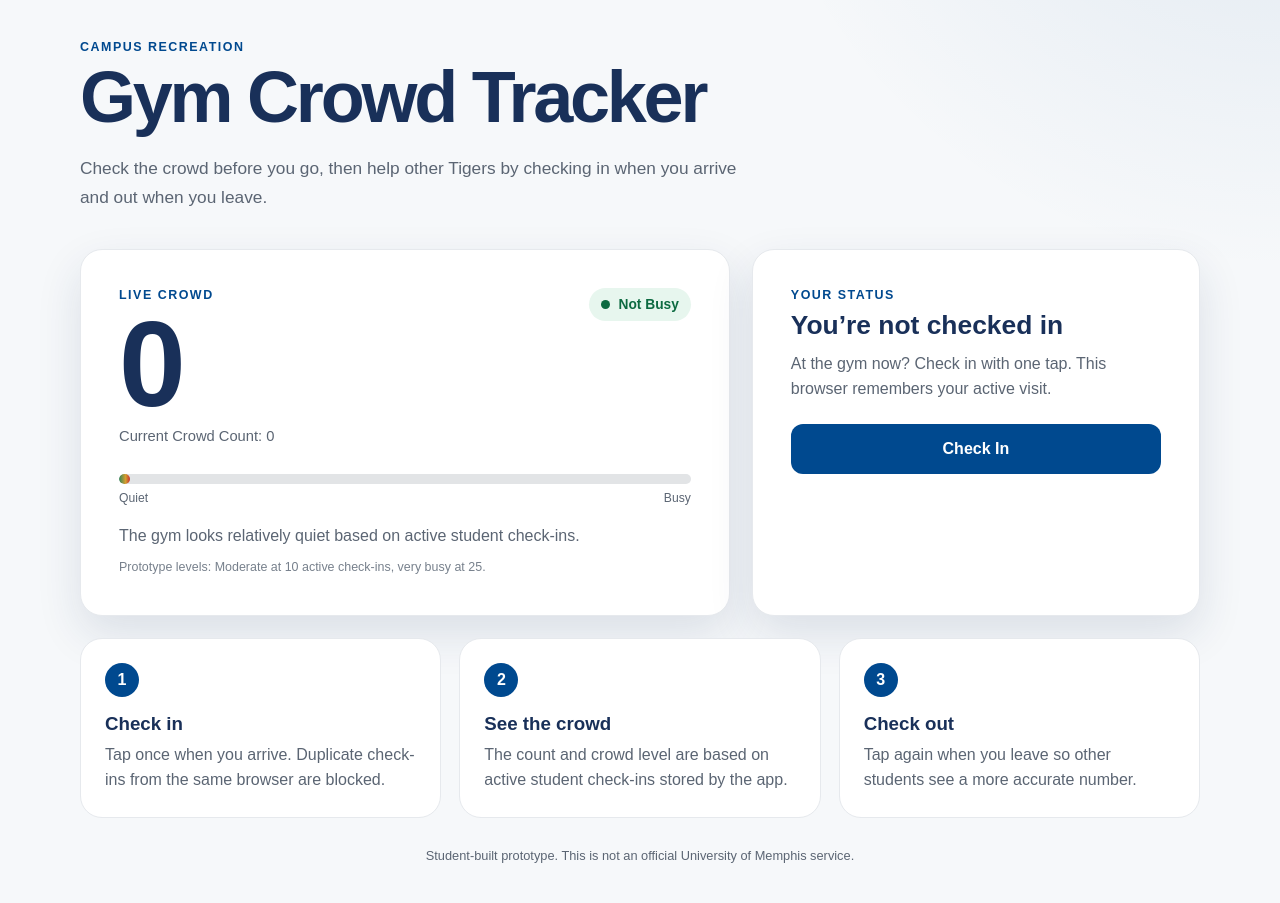
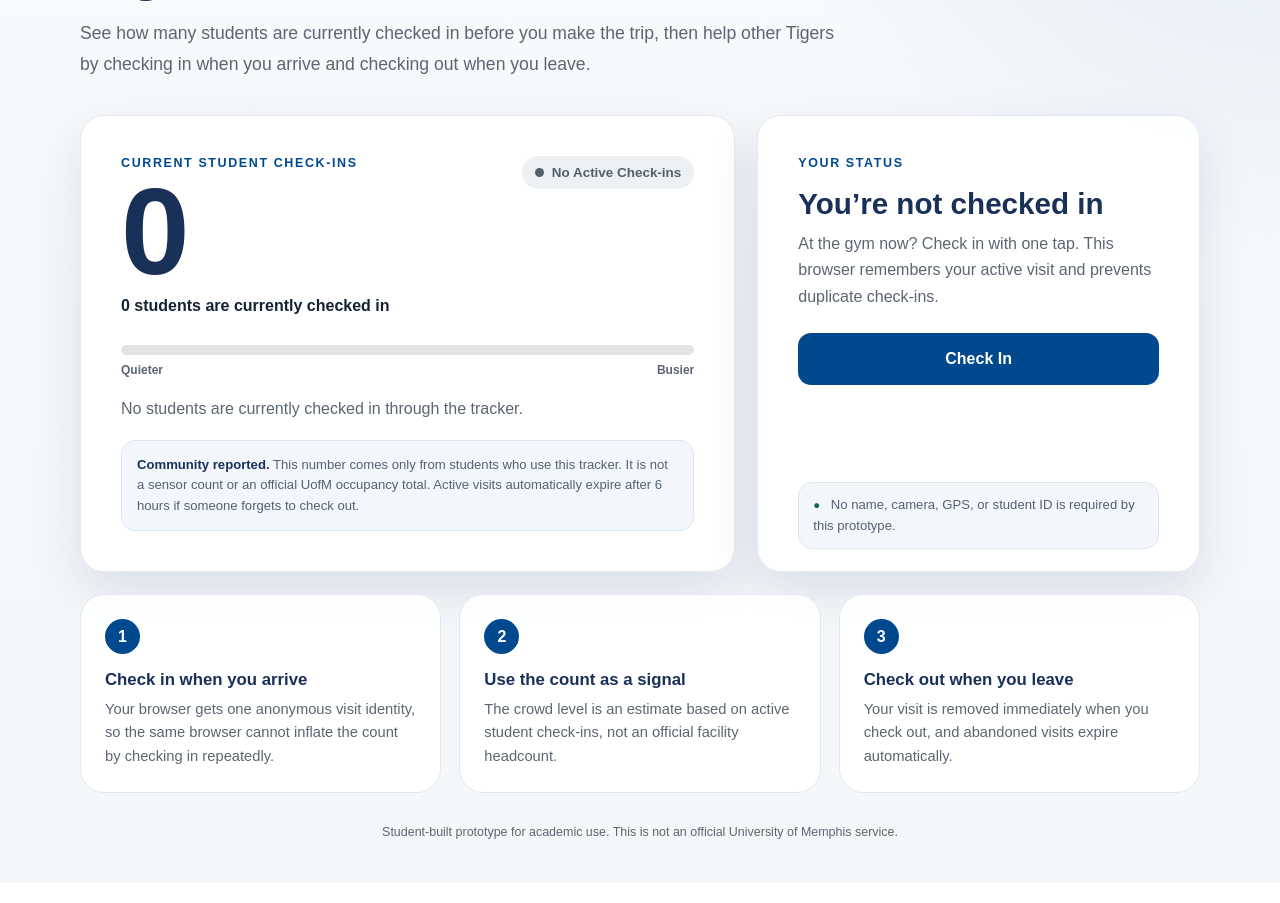
Before and after one commit to Moesk1/Gym-Crowd--Tracker-, a Flask app: page / in a window 1280 px wide. Shown: the part 273-1176 px from the top of the page. After the commit the page ends 1112 px from the top, so only its background shows below. Run offline with Flask 3, Linux system fonts and the light colour scheme; data that the repository does not hold is empty.

Commit message:
Fix crowd accuracy and finalize UofM student interface
Correct stale prototype crowd counts, use the official UofM lockup, clarify student-reported data, and add regression coverage.

```diff
--- a/app.py
+++ b/app.py
@@ -5,7 +5,7 @@ import os
 import sqlite3
 import time
 import uuid
-from datetime import datetime, timezone
+from datetime import datetime, timedelta, timezone
 from pathlib import Path
 
 app = Flask(__name__)
@@ -13,12 +13,16 @@ app = Flask(__name__)
 DATABASE = Path(__file__).parent / "gym.db"
 VISITOR_COOKIE = "gym_visitor_id"
 COOKIE_MAX_AGE_SECONDS = 60 * 60 * 24 * 365
+CHECK_IN_TTL_HOURS = int(os.getenv("CHECK_IN_TTL_HOURS", "6"))
 MODERATE_CROWD_AT = int(os.getenv("MODERATE_CROWD_AT", "10"))
 VERY_BUSY_CROWD_AT = int(os.getenv("VERY_BUSY_CROWD_AT", "25"))
 
-UOFM_LOGO_URL = "https://www.memphis.edu/logo/elements/images/academic2.png"
+# Official UofM lockup served by the University of Memphis website.
+UOFM_LOGO_URL = (
+    "https://www.memphis.edu/_resources/images/logos/"
+    "leaping_tiger_full_color_white-text.png"
+)
 
-# Structured JSON logging setup.
 logger = logging.getLogger("gym_crowd_tracker")
 logger.setLevel(logging.INFO)
 logger.propagate = False
@@ -101,8 +105,30 @@ def get_db_connection():
     return connection
 
 
+def expire_stale_check_ins(connection, now=None):
+    """Retire abandoned visits so stale prototype data cannot inflate the count."""
+    current_time = now or datetime.now(timezone.utc)
+    cutoff = current_time - timedelta(hours=CHECK_IN_TTL_HOURS)
+
+    cursor = connection.execute(
+        """
+        UPDATE check_ins
+        SET active = 0,
+            checked_out_at = COALESCE(checked_out_at, ?)
+        WHERE active = 1
+          AND (
+            checked_in_at IS NULL
+            OR checked_in_at < ?
+          )
+        """,
+        (current_time.isoformat(), cutoff.isoformat()),
+    )
+    connection.commit()
+    return cursor.rowcount
+
+
 def init_db():
-    """Create the database and apply small backwards-compatible migrations."""
+    """Create the database and apply backwards-compatible migrations."""
     connection = get_db_connection()
 
     try:
@@ -140,23 +166,33 @@ def init_db():
             """
         )
         connection.commit()
+
+        # Old development rows did not have timestamps. They cannot represent a
+        # trustworthy current visit, so retire them on startup.
+        expire_stale_check_ins(connection)
     finally:
         connection.close()
 
 
 def get_crowd_count(connection):
+    """Count only timestamped, active check-ins."""
     return connection.execute(
-        "SELECT COUNT(*) FROM check_ins WHERE active = 1"
+        """
+        SELECT COUNT(*)
+        FROM check_ins
+        WHERE active = 1
+          AND checked_in_at IS NOT NULL
+        """
     ).fetchone()[0]
 
 
 def get_crowd_level(crowd_count):
-    """Return the prototype crowd level and short student guidance."""
+    """Return a simple crowd label based on active student-reported check-ins."""
     if crowd_count >= VERY_BUSY_CROWD_AT:
         return {
             "label": "Very Busy",
             "slug": "very-busy",
-            "guidance": "Expect a busy gym. If your schedule is flexible, consider visiting later.",
+            "guidance": "A lot of students are currently checked in. If your schedule is flexible, consider visiting later.",
         }
     if crowd_count >= MODERATE_CROWD_AT:
         return {
@@ -164,10 +200,16 @@ def get_crowd_level(crowd_count):
             "slug": "moderate",
             "guidance": "There is a noticeable crowd, but you should still have options.",
         }
+    if crowd_count == 0:
+        return {
+            "label": "No Active Check-ins",
+            "slug": "empty",
+            "guidance": "No students are currently checked in through the tracker.",
+        }
     return {
         "label": "Not Busy",
         "slug": "not-busy",
-        "guidance": "The gym looks relatively quiet based on active student check-ins.",
+        "guidance": "The gym looks relatively quiet based on current student check-ins.",
     }
 
 
@@ -179,7 +221,9 @@ def get_student_check_in_status(connection, visitor_id):
         """
         SELECT id
         FROM check_ins
-        WHERE visitor_id = ? AND active = 1
+        WHERE visitor_id = ?
+          AND active = 1
+          AND checked_in_at IS NOT NULL
         LIMIT 1
         """,
         (visitor_id,),
@@ -200,10 +244,22 @@ def execute_write(sql, parameters=()):
 
 def get_status_message(status):
     messages = {
-        "checked-in": ("success", "You’re checked in. Thanks for helping other Tigers see the crowd."),
-        "checked-out": ("success", "You’re checked out. Your visit is no longer included in the count."),
-        "already-in": ("warning", "You’re already checked in, so the crowd count was not changed."),
-        "not-in": ("warning", "You aren’t currently checked in, so the crowd count was not changed."),
+        "checked-in": (
+            "success",
+            "You’re checked in. Thanks for helping other Tigers see the current crowd.",
+        ),
+        "checked-out": (
+            "success",
+            "You’re checked out. Your visit is no longer included in the count.",
+        ),
+        "already-in": (
+            "warning",
+            "You’re already checked in, so the count was not changed.",
+        ),
+        "not-in": (
+            "warning",
+            "You aren’t currently checked in, so the count was not changed.",
+        ),
     }
     return messages.get(status)
 
@@ -217,13 +273,21 @@ def home():
 
     connection = get_db_connection()
     try:
+        expired_count = expire_stale_check_ins(connection)
         crowd_count = get_crowd_count(connection)
         is_checked_in = get_student_check_in_status(connection, visitor_id)
     finally:
         connection.close()
 
+    if expired_count:
+        log_event("stale_checkins_expired", expired_count=expired_count)
+
     crowd_level = get_crowd_level(crowd_count)
-    meter_percent = min(100, round((crowd_count / VERY_BUSY_CROWD_AT) * 100))
+    meter_percent = (
+        0
+        if crowd_count == 0
+        else min(100, round((crowd_count / VERY_BUSY_CROWD_AT) * 100))
+    )
     status_message = get_status_message(request.args.get("status"))
 
     log_event(
@@ -242,6 +306,7 @@ def home():
             meter_percent=meter_percent,
             moderate_at=MODERATE_CROWD_AT,
             very_busy_at=VERY_BUSY_CROWD_AT,
+            check_in_ttl_hours=CHECK_IN_TTL_HOURS,
             status_message=status_message,
             uofm_logo_url=UOFM_LOGO_URL,
         )
@@ -275,8 +340,8 @@ def check_in():
                 (visitor_id, now),
             )
         else:
-            # Backwards-compatible path for non-browser/legacy callers that do not
-            # yet have the anonymous visitor cookie issued by the homepage.
+            # Compatibility path for direct/test clients that have not loaded
+            # the homepage and therefore do not yet have the browser cookie.
             execute_write(
                 "INSERT INTO check_ins (active, checked_in_at) VALUES (1, ?)",
                 (now,),
@@ -310,7 +375,6 @@ def check_out():
             (now, visitor_id),
         )
     else:
-        # Keep the original route behavior for legacy callers without a cookie.
         changed = execute_write(
             """
             UPDATE check_ins
@@ -343,7 +407,11 @@ def health():
         finally:
             connection.close()
     except sqlite3.Error as error:
-        log_event("health_check_failed", level="ERROR", error_type=type(error).__name__)
+        log_event(
+            "health_check_failed",
+            level="ERROR",
+            error_type=type(error).__name__,
+        )
         return jsonify({"status": "error", "database": "unavailable"}), 503
 
     return jsonify({"status": "ok", "database": "ok"})
--- a/static/styles.css
+++ b/static/styles.css
@@ -6,9 +6,16 @@
   --white: #FFFFFF;
   --ink: #152235;
   --muted: #5B6573;
-  --shadow: 0 18px 45px rgba(25, 48, 89, 0.12);
+  --success: #0D6A41;
+  --warning: #775000;
+  --danger: #9A2D2D;
+  --shadow: 0 20px 50px rgba(25, 48, 89, 0.12);
 }
+
 * { box-sizing: border-box; }
+
+html { scroll-behavior: smooth; }
+
 body {
   margin: 0;
   min-height: 100vh;
@@ -16,126 +23,204 @@ body {
   color: var(--ink);
   background:
     radial-gradient(circle at top right, rgba(0,73,143,.10), transparent 34rem),
-    #F6F8FA;
+    linear-gradient(180deg, #F8FAFC 0%, #F4F7FA 100%);
 }
-button { font: inherit; }
+
+button, input { font: inherit; }
+
 .site-header {
-  background: var(--white);
-  border-bottom: 1px solid var(--mynders-gray);
+  background: linear-gradient(135deg, #003B74 0%, var(--memphis-blue) 100%);
+  border-bottom: 1px solid rgba(255,255,255,.12);
+  box-shadow: 0 8px 26px rgba(25,48,89,.14);
 }
+
 .header-inner {
   width: min(1120px, calc(100% - 32px));
-  min-height: 88px;
+  min-height: 108px;
   margin: 0 auto;
   display: flex;
   align-items: center;
   justify-content: space-between;
-  gap: 24px;
+  gap: 28px;
 }
+
+.brand-lockup {
+  display: inline-flex;
+  align-items: center;
+  min-width: 0;
+}
+
 .uofm-logo {
   display: block;
-  width: min(330px, 68vw);
+  width: min(430px, 72vw);
+  max-height: 86px;
   height: auto;
   object-fit: contain;
 }
+
 .prototype-badge {
-  padding: 8px 12px;
+  padding: 9px 13px;
+  border: 1px solid rgba(255,255,255,.25);
   border-radius: 999px;
-  background: var(--mynders-gray);
-  color: var(--brister-blue);
-  font-size: .78rem;
+  background: rgba(255,255,255,.13);
+  color: var(--white);
+  backdrop-filter: blur(6px);
+  font-size: .77rem;
   font-weight: 800;
-  letter-spacing: .03em;
+  letter-spacing: .04em;
   white-space: nowrap;
 }
+
 .page-shell {
   width: min(1120px, calc(100% - 32px));
   margin: 0 auto;
-  padding: 64px 0 40px;
+  padding: 62px 0 44px;
 }
-.hero { max-width: 760px; }
-.eyebrow, .card-label {
-  margin: 0 0 8px;
+
+.hero { max-width: 820px; }
+
+.eyebrow,
+.card-label {
+  margin: 0 0 9px;
   color: var(--memphis-blue);
   font-size: .78rem;
   font-weight: 800;
-  letter-spacing: .12em;
+  letter-spacing: .13em;
   text-transform: uppercase;
 }
+
 h1 {
   margin: 0;
   color: var(--brister-blue);
-  font-size: clamp(2.3rem, 6vw, 4.5rem);
+  font-size: clamp(2.55rem, 6.2vw, 4.8rem);
   line-height: .98;
-  letter-spacing: -.045em;
+  letter-spacing: -.05em;
 }
+
 .hero-copy {
   margin: 22px 0 0;
-  max-width: 680px;
+  max-width: 760px;
   color: var(--muted);
-  font-size: 1.08rem;
-  line-height: 1.7;
+  font-size: clamp(1rem, 2vw, 1.1rem);
+  line-height: 1.72;
 }
+
 .message {
   margin-top: 26px;
-  padding: 14px 16px;
+  padding: 15px 17px;
   border: 1px solid transparent;
-  border-radius: 12px;
+  border-radius: 14px;
   font-weight: 700;
+  box-shadow: 0 8px 22px rgba(25,48,89,.06);
 }
-.message-success { background: #EAF7F0; color: #0D5F39; border-color: #B9E3CC; }
-.message-warning { background: #FFF6DF; color: #6E4700; border-color: #F2D991; }
+
+.message-success {
+  background: #EAF7F0;
+  color: #0D5F39;
+  border-color: #B9E3CC;
+}
+
+.message-warning {
+  background: #FFF6DF;
+  color: #6E4700;
+  border-color: #F2D991;
+}
+
 .dashboard {
   display: grid;
-  grid-template-columns: 1.45fr 1fr;
+  grid-template-columns: 1.48fr 1fr;
   gap: 22px;
   margin-top: 36px;
+  align-items: stretch;
 }
-.crowd-card, .action-card, .info-grid article {
-  background: var(--white);
-  border: 1px solid #E6E9ED;
-  border-radius: 22px;
+
+.crowd-card,
+.action-card,
+.info-grid article {
+  background: rgba(255,255,255,.96);
+  border: 1px solid #E4E8ED;
+  border-radius: 24px;
   box-shadow: var(--shadow);
 }
-.crowd-card, .action-card { padding: clamp(24px, 4vw, 38px); }
+
+.crowd-card,
+.action-card {
+  padding: clamp(26px, 4vw, 40px);
+}
+
 .card-heading {
   display: flex;
   justify-content: space-between;
   align-items: flex-start;
-  gap: 20px;
+  gap: 24px;
 }
+
 .count {
   margin: 0;
   color: var(--brister-blue);
-  font-size: clamp(4.2rem, 11vw, 7.5rem);
-  line-height: .9;
+  font-size: clamp(4.4rem, 11vw, 7.7rem);
+  line-height: .86;
   font-weight: 800;
-  letter-spacing: -.06em;
+  letter-spacing: -.065em;
 }
+
+.count-caption {
+  margin: 12px 0 0;
+  color: var(--ink);
+  font-size: 1rem;
+  font-weight: 700;
+}
+
 .legacy-count {
-  margin: 10px 0 0;
-  color: var(--muted);
-  font-size: .92rem;
+  position: absolute;
+  width: 1px;
+  height: 1px;
+  overflow: hidden;
+  clip: rect(0 0 0 0);
+  clip-path: inset(50%);
+  white-space: nowrap;
 }
+
 .status-pill {
   display: inline-flex;
   align-items: center;
   gap: 8px;
-  padding: 9px 12px;
+  padding: 9px 13px;
   border-radius: 999px;
-  font-size: .86rem;
+  font-size: .84rem;
   font-weight: 800;
+  white-space: nowrap;
 }
+
 .status-dot {
   width: 9px;
   height: 9px;
   border-radius: 50%;
   background: currentColor;
 }
-.status-not-busy { color: #0D6A41; background: #E7F6EE; }
-.status-moderate { color: #775000; background: #FFF3CE; }
-.status-very-busy { color: #9A2D2D; background: #FCEAEA; }
+
+.status-empty {
+  color: #52606D;
+  background: #EDF1F4;
+}
+
+.status-not-busy {
+  color: var(--success);
+  background: #E7F6EE;
+}
+
+.status-moderate {
+  color: var(--warning);
+  background: #FFF3CE;
+}
+
+.status-very-busy {
+  color: var(--danger);
+  background: #FCEAEA;
+}
+
 .meter { margin-top: 30px; }
+
 .meter-track {
   width: 100%;
   height: 10px;
@@ -143,90 +228,207 @@ h1 {
   border-radius: 999px;
   background: var(--mynders-gray);
 }
+
 .meter-fill {
   display: block;
   height: 100%;
-  min-width: 2%;
   border-radius: inherit;
-  background: linear-gradient(90deg, #2F855A, #D69E2E 60%, #C53030);
+  transition: width 220ms ease;
 }
+
+.meter-fill-empty { width: 0 !important; background: #B7BEC5; }
+.meter-fill-not-busy { background: #2F855A; }
+.meter-fill-moderate { background: #D69E2E; }
+.meter-fill-very-busy { background: #C53030; }
+
 .meter-labels {
   display: flex;
   justify-content: space-between;
-  margin-top: 7px;
+  margin-top: 8px;
   color: var(--muted);
-  font-size: .76rem;
+  font-size: .75rem;
+  font-weight: 650;
 }
-.guidance, .action-copy {
+
+.guidance,
+.action-copy {
   color: var(--muted);
-  line-height: 1.6;
+  line-height: 1.65;
 }
-.guidance { margin: 18px 0 0; }
-.threshold-note {
-  margin: 10px 0 0;
-  color: #77808C;
-  font-size: .78rem;
-  line-height: 1.5;
+
+.guidance {
+  margin: 19px 0 0;
+  font-size: 1rem;
 }
+
+.data-note,
+.privacy-note {
+  margin-top: 18px;
+  border-radius: 14px;
+  background: #F3F7FB;
+  border: 1px solid #DCE7F0;
+  color: #536173;
+  font-size: .82rem;
+  line-height: 1.55;
+}
+
+.data-note { padding: 14px 15px; }
+
+.data-note strong {
+  color: var(--brister-blue);
+}
+
+.action-card {
+  display: flex;
+  flex-direction: column;
+}
+
 .action-card h2 {
   margin: 8px 0 10px;
   color: var(--brister-blue);
-  font-size: 1.65rem;
+  font-size: clamp(1.55rem, 3vw, 1.85rem);
+  line-height: 1.15;
 }
-.action-copy { margin: 0 0 22px; }
+
+.action-copy { margin: 0 0 23px; }
+
 .button {
   width: 100%;
-  min-height: 50px;
+  min-height: 52px;
   border: 0;
-  border-radius: 12px;
+  border-radius: 13px;
   cursor: pointer;
   font-weight: 800;
   transition: transform 150ms ease, box-shadow 150ms ease, background 150ms ease;
 }
+
 .button:hover {
   transform: translateY(-1px);
-  box-shadow: 0 8px 18px rgba(25,48,89,.18);
+  box-shadow: 0 9px 20px rgba(25,48,89,.18);
 }
+
+.button:active { transform: translateY(0); }
+
 .button:focus-visible {
   outline: 3px solid #7EB6E8;
   outline-offset: 3px;
 }
-.button-primary { background: var(--memphis-blue); color: var(--white); }
+
+.button-primary {
+  background: var(--memphis-blue);
+  color: var(--white);
+}
+
 .button-primary:hover { background: #003F7D; }
-.button-secondary { background: var(--brister-blue); color: var(--white); }
+
+.button-secondary {
+  background: var(--brister-blue);
+  color: var(--white);
+}
+
+.privacy-note {
+  padding: 12px 14px;
+  margin-top: auto;
+  transform: translateY(18px);
+}
+
+.privacy-note span {
+  color: var(--success);
+  margin-right: 7px;
+  font-size: .72rem;
+}
+
 .info-grid {
   display: grid;
   grid-template-columns: repeat(3, 1fr);
   gap: 18px;
   margin-top: 22px;
 }
-.info-grid article { padding: 24px; box-shadow: none; }
+
+.info-grid article {
+  padding: 24px;
+  box-shadow: none;
+}
+
 .info-number {
   display: grid;
   place-items: center;
-  width: 34px;
-  height: 34px;
+  width: 35px;
+  height: 35px;
   border-radius: 50%;
   background: var(--memphis-blue);
   color: var(--white);
   font-weight: 800;
 }
-.info-grid h3 { margin: 16px 0 8px; color: var(--brister-blue); }
-.info-grid p { margin: 0; color: var(--muted); line-height: 1.55; }
+
+.info-grid h3 {
+  margin: 16px 0 8px;
+  color: var(--brister-blue);
+  font-size: 1.05rem;
+}
+
+.info-grid p {
+  margin: 0;
+  color: var(--muted);
+  line-height: 1.58;
+  font-size: .92rem;
+}
+
 .prototype-note {
-  margin: 30px 0 0;
+  margin: 32px 0 0;
   text-align: center;
   color: var(--muted);
-  font-size: .8rem;
+  font-size: .78rem;
 }
-@media (max-width: 760px) {
-  .header-inner { min-height: 76px; }
+
+@media (max-width: 820px) {
+  .dashboard,
+  .info-grid {
+    grid-template-columns: 1fr;
+  }
+
+  .privacy-note {
+    margin-top: 18px;
+    transform: none;
+  }
+}
+
+@media (max-width: 600px) {
+  .header-inner {
+    min-height: 88px;
+    gap: 12px;
+  }
+
+  .uofm-logo {
+    width: min(335px, 76vw);
+    max-height: 68px;
+  }
+
   .prototype-badge { display: none; }
-  .page-shell { padding-top: 42px; }
-  .dashboard, .info-grid { grid-template-columns: 1fr; }
-  .card-heading { flex-direction: column; }
+
+  .page-shell {
+    width: min(100% - 22px, 1120px);
+    padding-top: 42px;
+  }
+
+  .card-heading {
+    flex-direction: column;
+    gap: 16px;
+  }
+
   .status-pill { order: -1; }
+
+  .crowd-card,
+  .action-card {
+    padding: 24px 21px;
+  }
 }
+
 @media (prefers-reduced-motion: reduce) {
-  *, *::before, *::after { transition: none !important; }
+  *,
+  *::before,
+  *::after {
+    transition: none !important;
+    scroll-behavior: auto !important;
+  }
 }
--- a/templates/index.html
+++ b/templates/index.html
@@ -11,7 +11,9 @@
 <body>
   <header class="site-header">
     <div class="header-inner">
-      <img class="uofm-logo" src="{{ uofm_logo_url }}" alt="The University of Memphis">
+      <a class="brand-lockup" href="https://www.memphis.edu/" aria-label="University of Memphis home">
+        <img class="uofm-logo" src="{{ uofm_logo_url }}" alt="The University of Memphis">
+      </a>
       <span class="prototype-badge">Student Prototype</span>
     </div>
   </header>
@@ -21,7 +23,7 @@
       <p class="eyebrow">Campus Recreation</p>
       <h1 id="page-title">Gym Crowd Tracker</h1>
       <p class="hero-copy">
-        Check the crowd before you go, then help other Tigers by checking in when you arrive and out when you leave.
+        See how many students are currently checked in before you make the trip, then help other Tigers by checking in when you arrive and checking out when you leave.
       </p>
     </section>
 
@@ -31,12 +33,19 @@
       </div>
     {% endif %}
 
-    <section class="dashboard" aria-label="Current gym crowd status">
+    <section class="dashboard" aria-label="Current gym check-in status">
       <article class="crowd-card">
         <div class="card-heading">
           <div>
-            <p class="card-label">Live crowd</p>
-            <p class="count" aria-label="{{ crowd_count }} people currently checked in">{{ crowd_count }}</p>
+            <p class="card-label">Current student check-ins</p>
+            <p class="count" aria-label="{{ crowd_count }} students currently checked in">{{ crowd_count }}</p>
+            <p class="count-caption">
+              {% if crowd_count == 1 %}
+                1 student is currently checked in
+              {% else %}
+                {{ crowd_count }} students are currently checked in
+              {% endif %}
+            </p>
             <p class="legacy-count">Current Crowd Count: {{ crowd_count }}</p>
           </div>
           <div class="status-pill status-{{ crowd_level.slug }}">
@@ -45,20 +54,23 @@
           </div>
         </div>
 
-        <div class="meter" aria-label="Crowd meter">
+        <div class="meter" aria-label="Student-reported crowd meter">
           <div class="meter-track">
-            <span class="meter-fill" style="width: {{ meter_percent }}%"></span>
+            <span class="meter-fill meter-fill-{{ crowd_level.slug }}" style="width: {{ meter_percent }}%"></span>
           </div>
           <div class="meter-labels">
-            <span>Quiet</span>
-            <span>Busy</span>
+            <span>Quieter</span>
+            <span>Busier</span>
           </div>
         </div>
 
         <p class="guidance">{{ crowd_level.guidance }}</p>
-        <p class="threshold-note">
-          Prototype levels: Moderate at {{ moderate_at }} active check-ins, very busy at {{ very_busy_at }}.
-        </p>
+
+        <div class="data-note">
+          <strong>Community reported.</strong>
+          This number comes only from students who use this tracker. It is not a sensor count or an official UofM occupancy total.
+          Active visits automatically expire after {{ check_in_ttl_hours }} hours if someone forgets to check out.
+        </div>
       </article>
 
       <article class="action-card">
@@ -66,7 +78,7 @@
         {% if is_checked_in %}
           <h2>You’re checked in</h2>
           <p class="action-copy">
-            Remember to check out when you leave so the crowd count stays useful for everyone.
+            Your visit is included in the student-reported count. Check out when you leave so the number stays useful for everyone.
           </p>
           <form action="{{ url_for('check_out') }}" method="post">
             <button class="button button-secondary" type="submit">Check Out</button>
@@ -74,35 +86,40 @@
         {% else %}
           <h2>You’re not checked in</h2>
           <p class="action-copy">
-            At the gym now? Check in with one tap. This browser remembers your active visit.
+            At the gym now? Check in with one tap. This browser remembers your active visit and prevents duplicate check-ins.
           </p>
           <form action="{{ url_for('check_in') }}" method="post">
             <button class="button button-primary" type="submit">Check In</button>
           </form>
         {% endif %}
+
+        <div class="privacy-note">
+          <span aria-hidden="true">●</span>
+          No name, camera, GPS, or student ID is required by this prototype.
+        </div>
       </article>
     </section>
 
     <section class="info-grid" aria-label="How the tracker works">
       <article>
         <span class="info-number">1</span>
-        <h3>Check in</h3>
-        <p>Tap once when you arrive. Duplicate check-ins from the same browser are blocked.</p>
+        <h3>Check in when you arrive</h3>
+        <p>Your browser gets one anonymous visit identity, so the same browser cannot inflate the count by checking in repeatedly.</p>
       </article>
       <article>
         <span class="info-number">2</span>
-        <h3>See the crowd</h3>
-        <p>The count and crowd level are based on active student check-ins stored by the app.</p>
+        <h3>Use the count as a signal</h3>
+        <p>The crowd level is an estimate based on active student check-ins, not an official facility headcount.</p>
       </article>
       <article>
         <span class="info-number">3</span>
-        <h3>Check out</h3>
-        <p>Tap again when you leave so other students see a more accurate number.</p>
+        <h3>Check out when you leave</h3>
+        <p>Your visit is removed immediately when you check out, and abandoned visits expire automatically.</p>
       </article>
     </section>
 
     <p class="prototype-note">
-      Student-built prototype. This is not an official University of Memphis service.
+      Student-built prototype for academic use. This is not an official University of Memphis service.
     </p>
   </main>
 </body>
```
Also changed, not shown: test_student_experience.py (+68 -3 lines).
